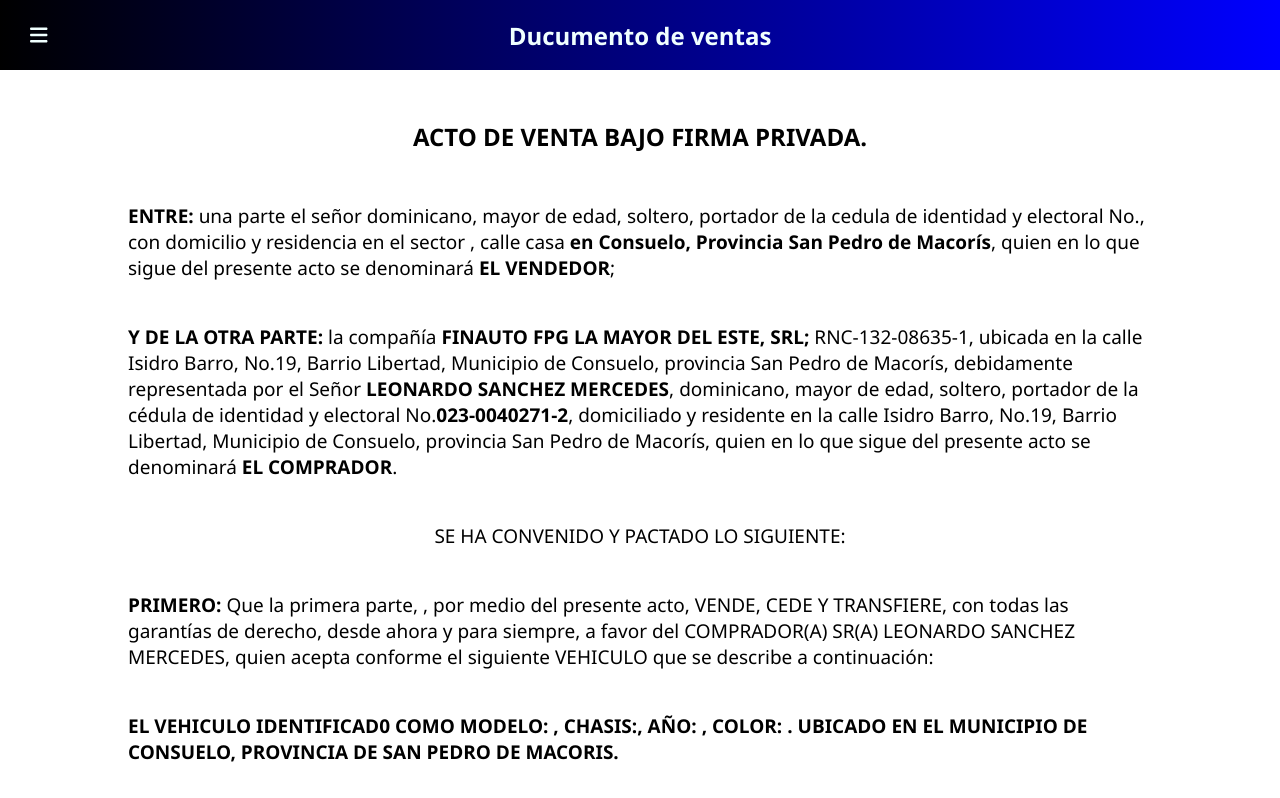
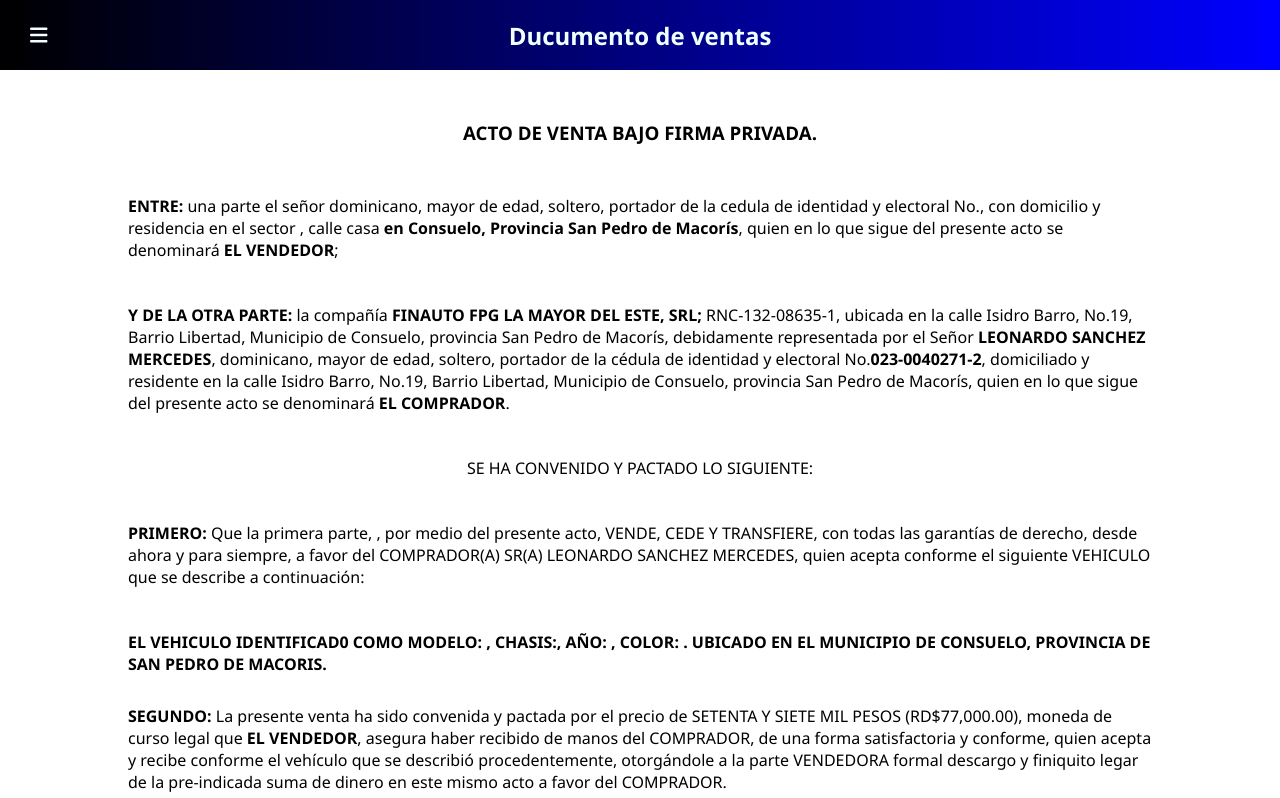
Before and after one commit to rokola18/Delear-App, a React (Create React App) app: page /despacho in a window 1280 px wide. Shown: the top 798 px of the page. Built offline with nearby package versions, Linux system fonts and the light colour scheme.

Commit message:
de nuevo

```diff
--- a/src/frontent/componentes/body.js
+++ b/src/frontent/componentes/body.js
@@ -24,6 +24,7 @@
 
     return(
         <div>
+
           <div className='papa'>
 
          {showContent === 'home' && (
@@ -31,7 +32,7 @@
 
             <section className='primera'>
 
-            <h1 className='titulo-2 acto'> ACTO DE VENTA BAJO FIRMA PRIVADA.</h1>
+            <h3 className='titulo-2 acto'> ACTO DE VENTA BAJO FIRMA PRIVADA.</h3>
             <p className='venta'>
                <span>ENTRE:</span> una parte el señor <span>{texts.vendedor}</span> dominicano, mayor de edad, soltero, portador de la cedula de identidad y
                electoral No.<span>{texts.cedula}</span>, con domicilio y residencia en el sector <span className='nada'>{texts.sector}</span>, calle <span>{texts.calle}</span> casa <span>{texts.casa}</span> <span>{texts.municipioProvincia}</span>, quien en lo que sigue del presente acto se denominará <span>EL VENDEDOR</span>;
--- a/src/frontent/css/body.css
+++ b/src/frontent/css/body.css
@@ -75,10 +75,6 @@
     font-weight: 500;
 }
 
-.venta{
-    font-size: 19px;
-}
-
 
 @media print {
     label, .dinamico {
@@ -88,10 +84,6 @@
     .papa{
         margin-top: 70px;
     }
-
-    .venta{
-        font-size: 20px;
-    }
   }
 
 .venta{
```
